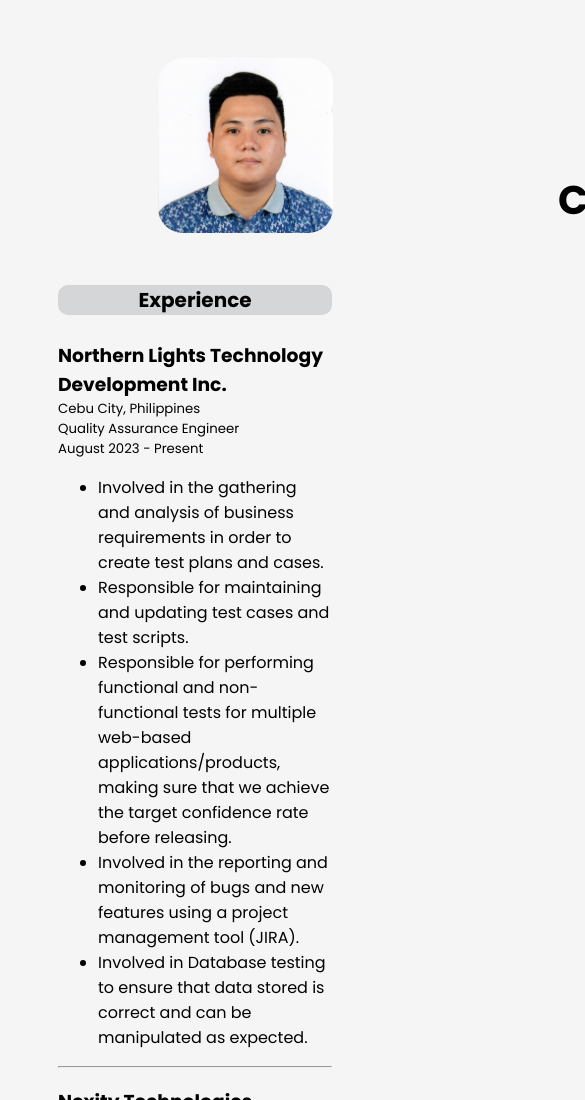
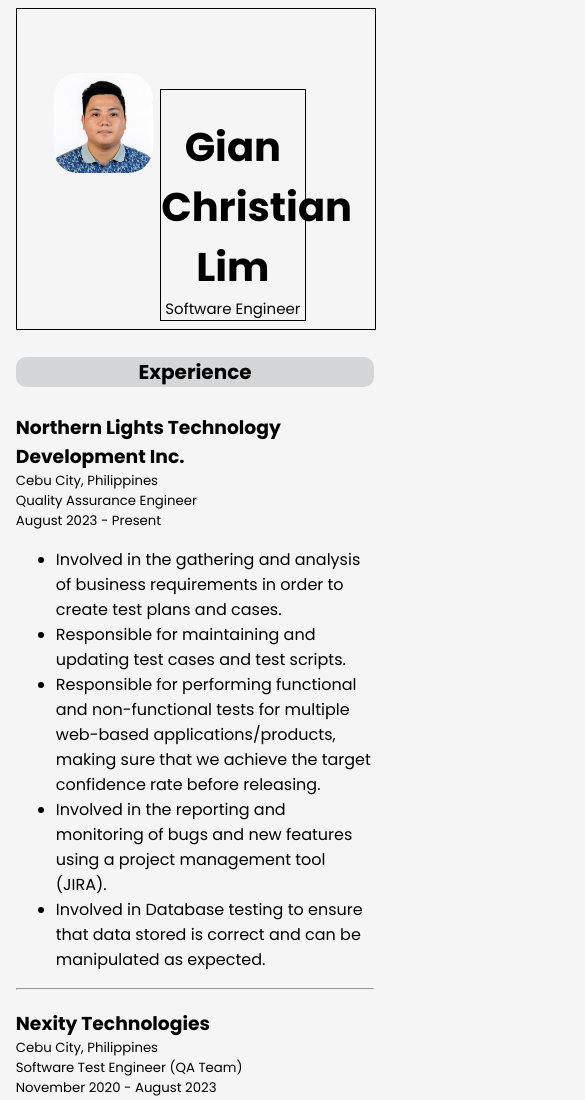
Before and after one commit to gianlim1/Online-Resume, a plain HTML site: page index.html in a window 390 px wide. Shown: the top 1100 px of the page, 585 px wide, since content can reach past the window. Drawn offline with Linux system fonts and the light colour scheme.

Commit message:
updated responsive

```diff
--- a/style.css
+++ b/style.css
@@ -1,29 +1,34 @@
 html{
     background-color: whitesmoke;
-    padding-left: 50px;
-    padding-right: 50px;
+    padding-left:2%;
+    padding-right: 2%;
     font-family: "Poppins", sans-serif;
 }
 
 #header{
     position: relative;
     width: 100%;
-    height: 250px;
+    height: 20rem;
+    border: 1px solid black;
 }
 
 #header img {
     position: absolute;
-    top: 50px;
-    left: 100px;
-    width: 175px;
+    top: 20%;
+    left: 10%;
+    width: 15%;
+    min-width: 100px;
+    max-width: 200px;
     border-radius: 25px;
 }
 
 #name{
     position: absolute;
-    left: 500px;
-    top: 75px;
+    width: 40%;
+    left: 40%;
+    top: 5rem;
     text-align: center;
+    border: 1px solid black;
 }
 
 #title{
```
